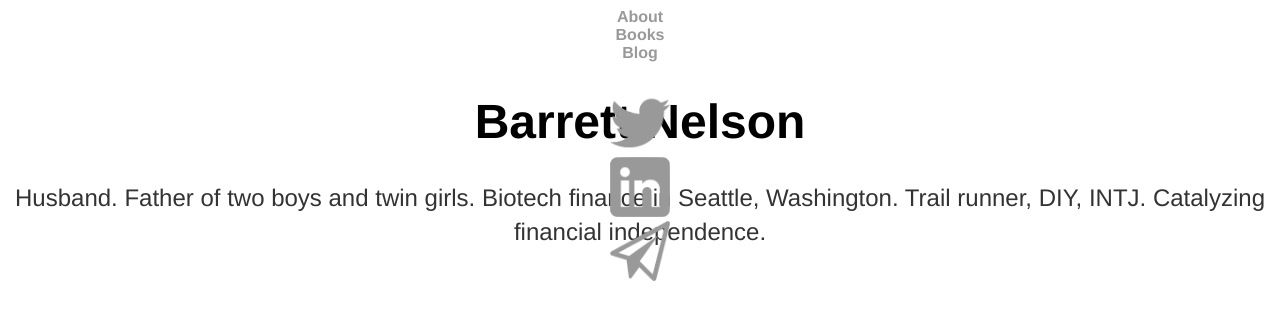
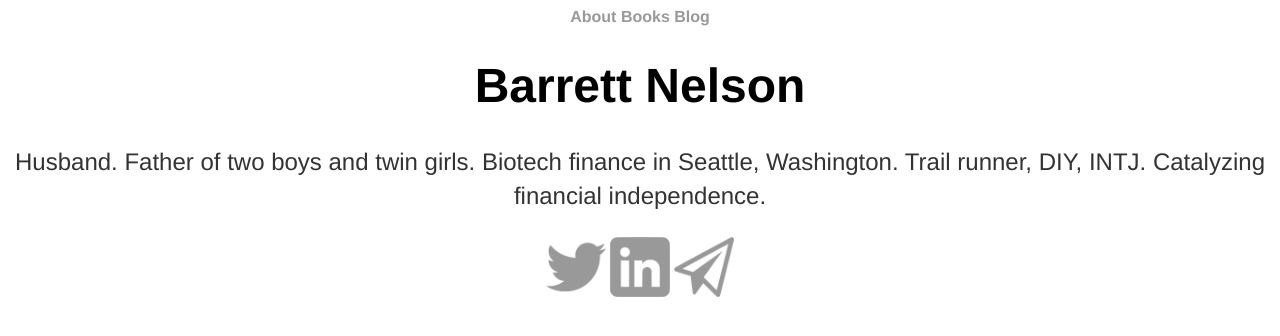
Before and after one commit to bstnel/bstnel.github.io, a Jekyll site: the page built from index.html, in a window 1280 px wide. Shown: the top 336 px of the page. Built offline with Jekyll 4.4.1, drawn with Linux system fonts in a browser that asks for light colours.

Commit message:
Update main.css

```diff
--- a/css/main.css
+++ b/css/main.css
@@ -1,5 +1,6 @@
 body {
     text-align: center;
+    display: block;
 }
 nav ul, footer ul {
     font-family:'Helvetica', 'Arial', 'Sans-Serif';
@@ -10,7 +11,7 @@ nav ul, footer ul {
     text-align: center;
 }
 nav ul li, footer ul li {
-    display: block;
+    display: inline;
     font-size: 1em;
 }
 a {
@@ -24,6 +25,7 @@ h1 {
     font-size: 3em;
     font-family:'Helvetica', 'Arial', 'Sans-Serif';
     text-align: center;
+    display: block;
 }
 p {
     font-size: 1.5em;
@@ -32,6 +34,7 @@ p {
     color: #333;
     padding-bottom 50px;
     text-align: center;
+    display: block;
 }
 footer {
     font-size: 1em;
@@ -40,14 +43,17 @@ footer {
     margin-top: -180px;
     height: 180px;
     clear: both;
+    display: inline;
 }
 
 ul.posts {
     font-size: 1.5em;
     font-family:'Helvetica', 'Arial', 'Sans-Serif';
+    display: block;
 }
 
 ul.posts li {
     list-style: none;
     font-family:'Helvetica', 'Arial', 'Sans-Serif';
+    display: block;
 }
```
